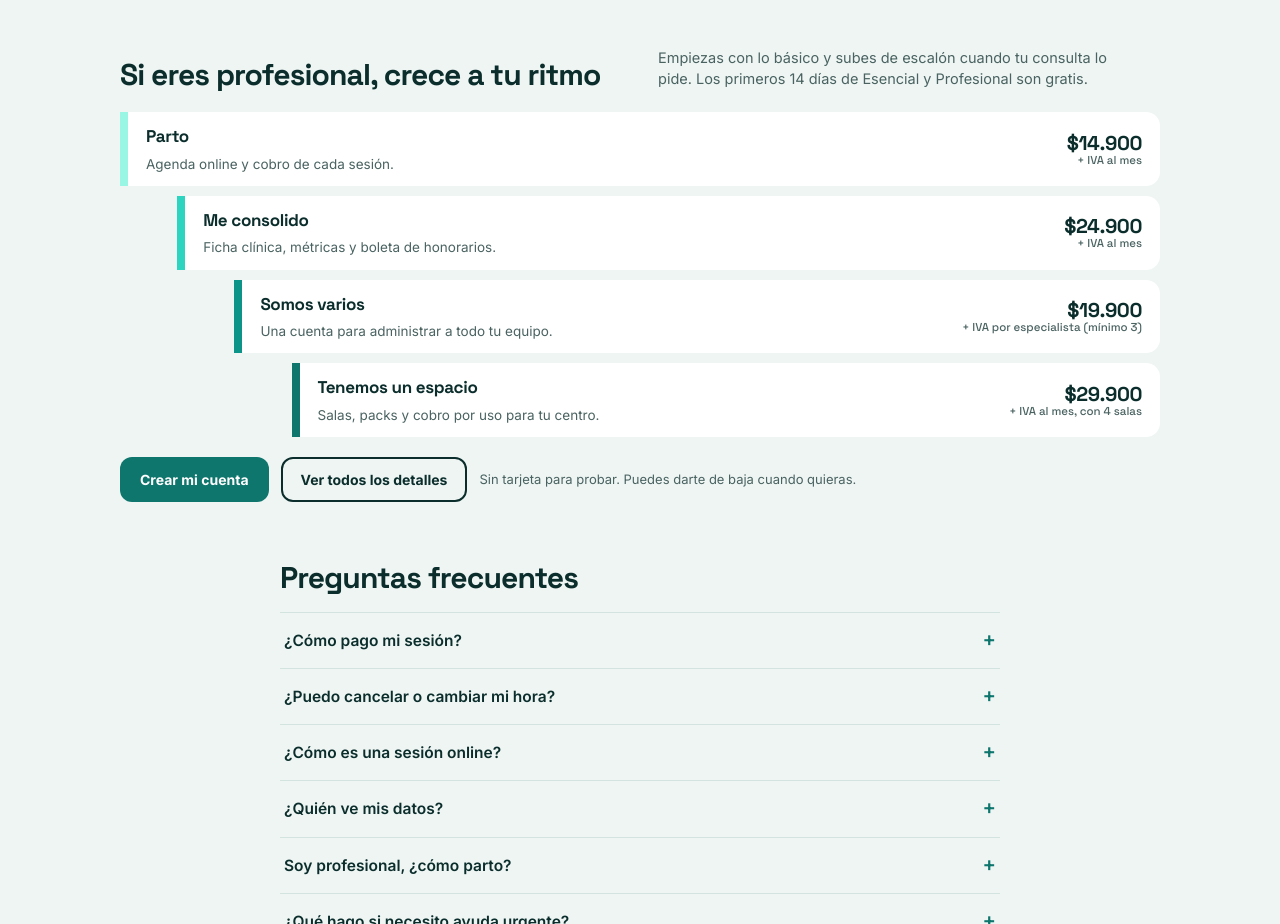
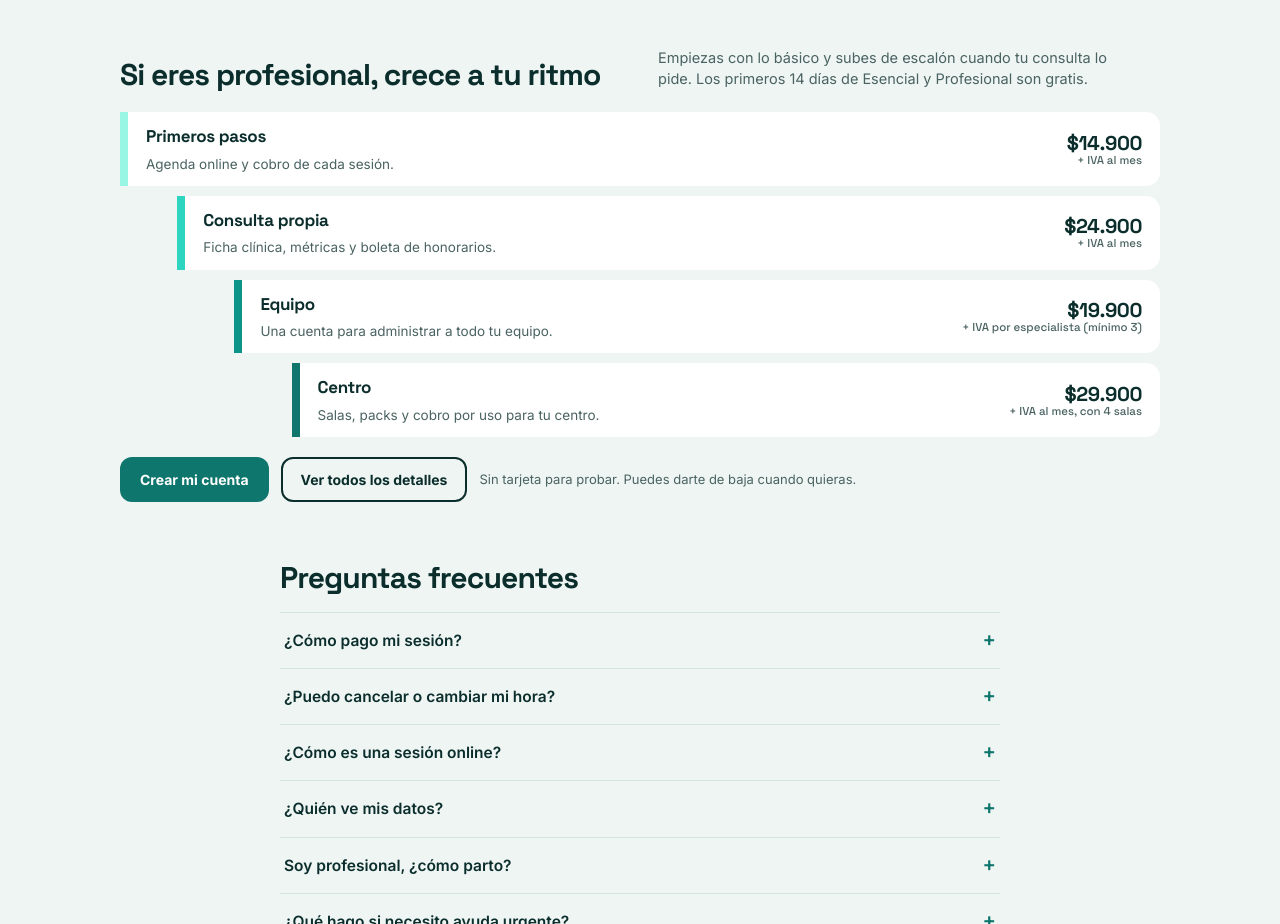
Before and after one commit to PrenoBooking/prenobooking.github.io, a plain HTML site: page index.html in a window 1280 px wide. Shown: the part 1700-2624 px from the top of the page. Drawn offline with Linux system fonts and the light colour scheme; no server answers.

Commit message:
Add files via upload

```diff
--- a/index.html
+++ b/index.html
@@ -274,10 +274,10 @@
       <div class="wrap">
         <div class="titulo"><h2 id="t-planes">Si eres profesional, crece a tu ritmo</h2><p>Empiezas con lo básico y subes de escalón cuando tu consulta lo pide. Los primeros 14 días de Esencial y Profesional son gratis.</p></div>
         <div class="escalera">
-          <a class="escalon" href="planes.html#plan-esencial" style="--i:0;--c:#99F6E4"><span class="nom">Parto</span><span class="q">Agenda online y cobro de cada sesión.</span><span class="p"><span id="h-esencial">$14.900</span><small>+ IVA al mes</small></span></a>
-          <a class="escalon" href="planes.html#plan-profesional" style="--i:1;--c:#2DD4BF"><span class="nom">Me consolido</span><span class="q">Ficha clínica, métricas y boleta de honorarios.</span><span class="p"><span id="h-profesional">$24.900</span><small>+ IVA al mes</small></span></a>
-          <a class="escalon" href="planes.html#plan-equipo" style="--i:2;--c:#0D9488"><span class="nom">Somos varios</span><span class="q">Una cuenta para administrar a todo tu equipo.</span><span class="p">$19.900<small>+ IVA por especialista (mínimo 3)</small></span></a>
-          <a class="escalon" href="planes.html#plan-espacio" style="--i:3;--c:#0F766E"><span class="nom">Tenemos un espacio</span><span class="q">Salas, packs y cobro por uso para tu centro.</span><span class="p">$29.900<small>+ IVA al mes, con 4 salas</small></span></a>
+          <a class="escalon" href="planes.html#plan-esencial" style="--i:0;--c:#99F6E4"><span class="nom">Primeros pasos</span><span class="q">Agenda online y cobro de cada sesión.</span><span class="p"><span id="h-esencial">$14.900</span><small>+ IVA al mes</small></span></a>
+          <a class="escalon" href="planes.html#plan-profesional" style="--i:1;--c:#2DD4BF"><span class="nom">Consulta propia</span><span class="q">Ficha clínica, métricas y boleta de honorarios.</span><span class="p"><span id="h-profesional">$24.900</span><small>+ IVA al mes</small></span></a>
+          <a class="escalon" href="planes.html#plan-equipo" style="--i:2;--c:#0D9488"><span class="nom">Equipo</span><span class="q">Una cuenta para administrar a todo tu equipo.</span><span class="p">$19.900<small>+ IVA por especialista (mínimo 3)</small></span></a>
+          <a class="escalon" href="planes.html#plan-espacio" style="--i:3;--c:#0F766E"><span class="nom">Centro</span><span class="q">Salas, packs y cobro por uso para tu centro.</span><span class="p">$29.900<small>+ IVA al mes, con 4 salas</small></span></a>
         </div>
         <div class="cierre">
           <a class="btn primario" href="registro.html">Crear mi cuenta</a>
```
